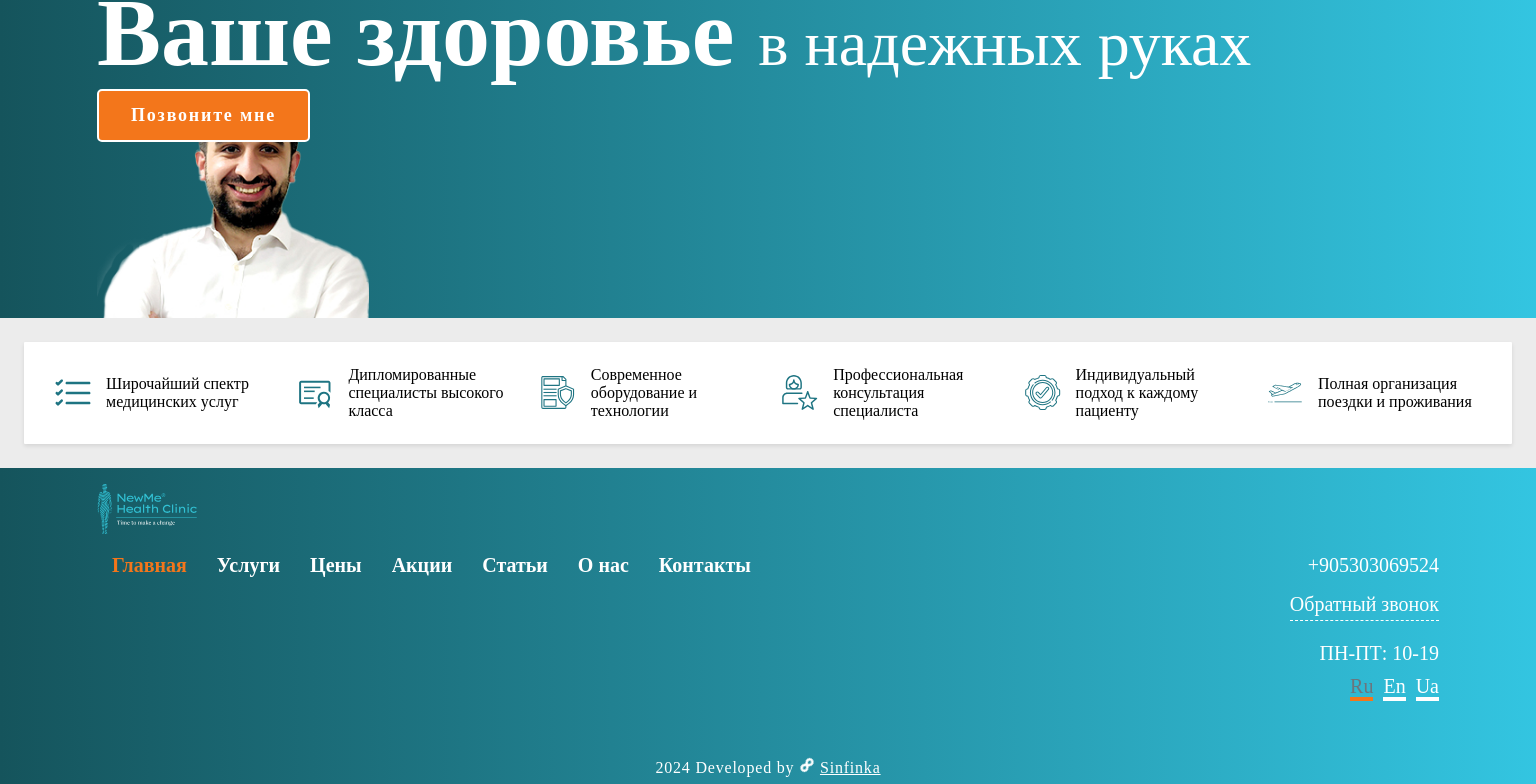
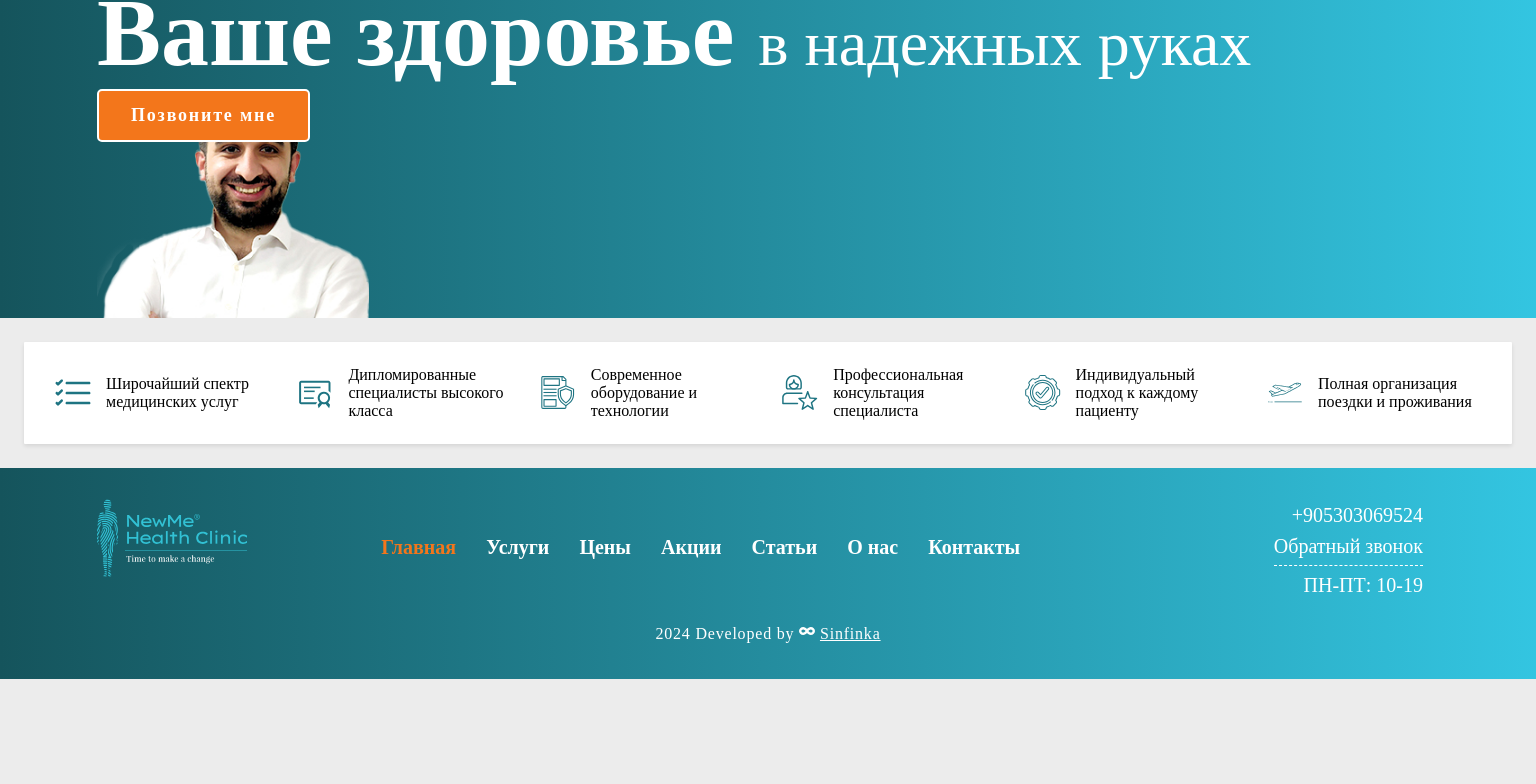
Before and after one commit to Sinfinka/new_me_a, a Next.js app: page / in a window 1536 px wide. Shown: the part 210-994 px from the top of the page. After the commit the page ends 889 px from the top, so only its background shows below. Built offline with nearby package versions, Linux system fonts and the light colour scheme.

Commit message:
add footer css for desktop

```diff
--- a/components/CallMeBlock/CallMeBlock.module.css
+++ b/components/CallMeBlock/CallMeBlock.module.css
@@ -104,6 +104,8 @@
   color: var(--text-color);
 }
 
+.inFooter .btn:hover,
+.inFooter .btn:focus,
 .inFooter .telLink:hover,
 .inFooter .telLink:focus {
   color: var(--text-blue-hover);
@@ -133,3 +135,26 @@
     font-size: 20px;
   }
 }
+
+@media (min-width: 1440px) {
+  .inFooter {
+    padding-top: 16px;
+    padding-right: 16px;
+    margin: 0;
+  }
+
+  .inFooter .address,
+  .inFooter .btn,
+  .inFooter .telLink {
+    padding-bottom: 8px;
+    margin: 0;
+  }
+
+  .inFooter .btn {
+    margin-bottom: 8px;
+  }
+
+  .inFooter .workTime {
+    margin: 0;
+  }
+}
--- a/components/Footer/Footer.module.css
+++ b/components/Footer/Footer.module.css
@@ -41,4 +41,57 @@
 .linkToGit {
   text-decoration: underline;
   color: var(--text-color);
+  transition: color 0.3s ease;
 }
+
+.linkToGit:hover,
+.linkToGit:focus {
+  color: var(--text-blue-hover);
+}
+
+@media (min-width: 1440px) {
+  .footer {
+    background-color: #f8f9fa;
+    padding: 20px 0;
+  }
+
+  .wrapper {
+    display: grid;
+    /* grid-template-rows: auto auto;
+    grid-template-columns: auto 1fr auto;
+    align-items: center;
+    gap: 20px; */
+  }
+
+  .logo {
+    margin: 0;
+    width: 150px;
+    height: 100px;
+    /* grid-column: 1; */
+  }
+
+  .navigation {
+    grid-column: 2 / span 2;
+    display: flex;
+    justify-content: space-between;
+    margin: 0;
+  }
+
+  .text {
+    grid-column: 1 / span 3;
+    text-align: center;
+  }
+
+  .rotatingIcon {
+    animation: spin 4s linear infinite;
+  }
+
+  @keyframes spin {
+    from {
+      transform: rotate(0deg);
+    }
+    to {
+      transform: rotate(360deg);
+    }
+  }
+}
--- a/components/LanguageSwitcher/LanguageSwitcher.module.css
+++ b/components/LanguageSwitcher/LanguageSwitcher.module.css
@@ -29,7 +29,11 @@
 
 /* -----------------------Footer-------------------- */
 
-.inFooter .languageButton {
+.inFooter {
+  display: none;
+}
+
+/* .inFooter .languageButton {
   color: var(--text-color);
   border-bottom: 4px solid var(--text-color);
 }
@@ -37,4 +41,4 @@
 .inFooter .languageButton.active {
   color: var(--secondary-color);
   border-bottom: 4px solid var(--accent-color);
-}
+} */
--- a/components/NavBar/NavBar.module.css
+++ b/components/NavBar/NavBar.module.css
@@ -67,6 +67,10 @@
   }
 }
 @media (min-width: 1440px) {
+  .inFooter {
+    margin-top: 48px;
+  }
+
   .inFooter .navigation {
     flex-direction: row;
   }
```
